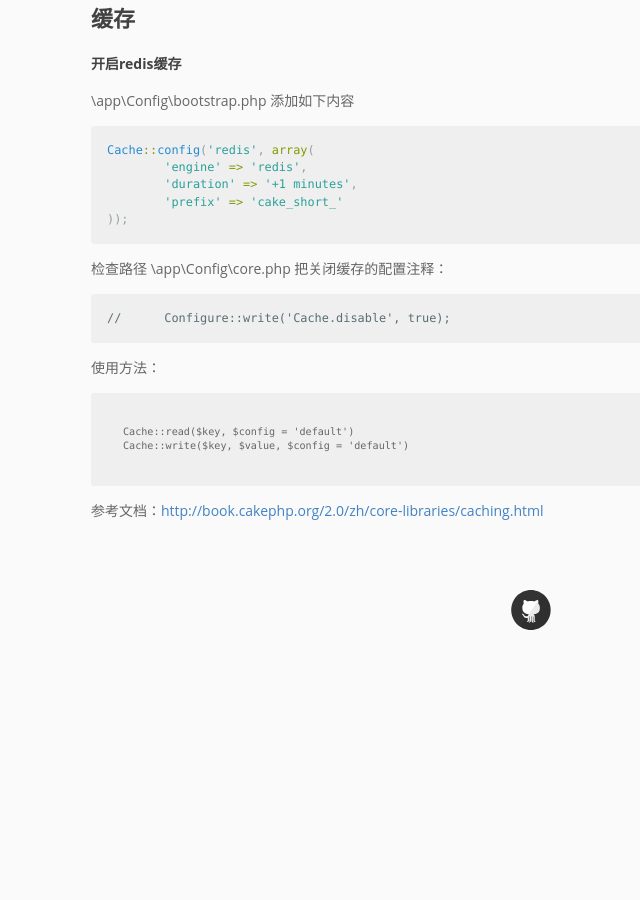
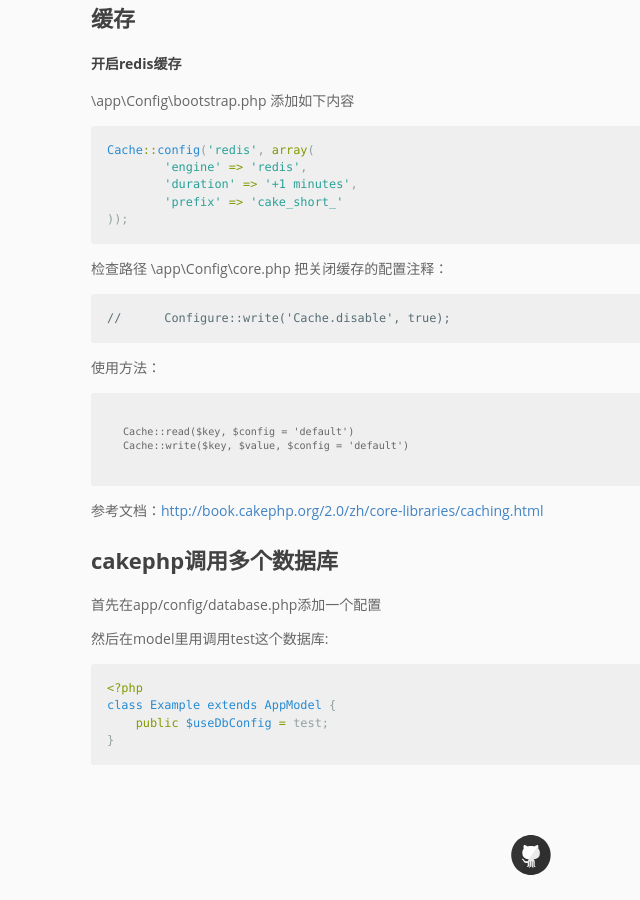
Before and after one commit to pingmalu/pingmalu.github.io, a Jekyll site: the page built from _posts/2016-05-06-CakePHP-2.x笔记.md, in a window 1280 px wide and 900 px high, scrolled down 4930 px. Shown: the whole window, without its empty margins (109-749 px from the left). Built offline with Jekyll 4.4.1, drawn with Linux system fonts in a browser that asks for light colours; nearby versions of some CDN libraries; before the commit the page ends 5585 px from its top, so only the background shows below that.

Commit message:
'update'

```diff
--- a/_posts/2016-05-06-CakePHP-2.x笔记.md
+++ b/_posts/2016-05-06-CakePHP-2.x笔记.md
@@ -265,3 +265,17 @@
 	Cache::write($key, $value, $config = 'default')
 
 参考文档：[http://book.cakephp.org/2.0/zh/core-libraries/caching.html](http://book.cakephp.org/2.0/zh/core-libraries/caching.html)
+
+
+# cakephp调用多个数据库
+
+首先在app/config/database.php添加一个配置
+
+然后在model里用调用test这个数据库:
+
+{% highlight php %}
+<?php
+class Example extends AppModel {
+    public $useDbConfig = test;
+}
+{% endhighlight %}
```
